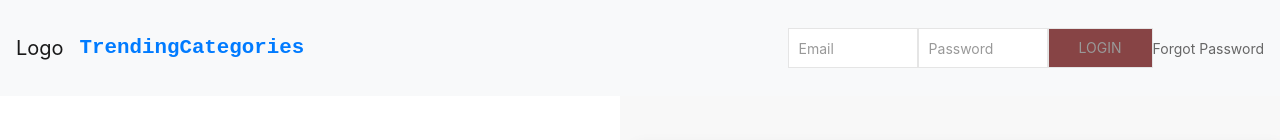
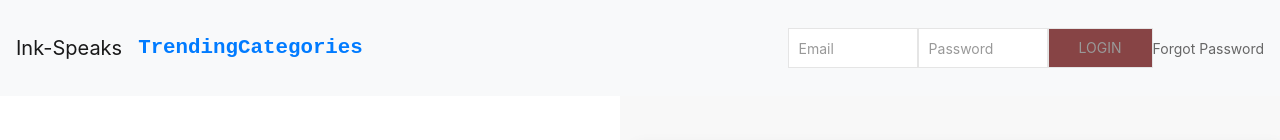
Before and after one commit to aakarshitpandey/ink-speaks, a React (Create React App) app in the folder frontend/: page / in a window 1280 px wide. Shown: the top 140 px of the page. Built offline with nearby package versions, Linux system fonts and the light colour scheme; no server answers.

Commit message:
Added MongoDB Atlas support

```diff
--- a/frontend/src/components/Navigation/index.jsx
+++ b/frontend/src/components/Navigation/index.jsx
@@ -38,7 +38,7 @@ class NavBar extends Component {
 const NavNoAuth = (props) => (
     <>
         <nav className="navbar navbar-expand-lg navbar-light bg-light fixed-top" uk-navbar>
-            <div className="navbar-brand">Logo</div>
+            <div className="navbar-brand">Ink-Speaks</div>
             <button className="navbar-toggler" data-target="#my-nav" data-toggle="collapse" aria-controls="my-nav" aria-expanded="false" aria-label="Toggle navigation">
                 <span className="navbar-toggler-icon"></span>
             </button>
```
Also changed, not shown: 1 other file (tests, documents, lock files or other folders).
